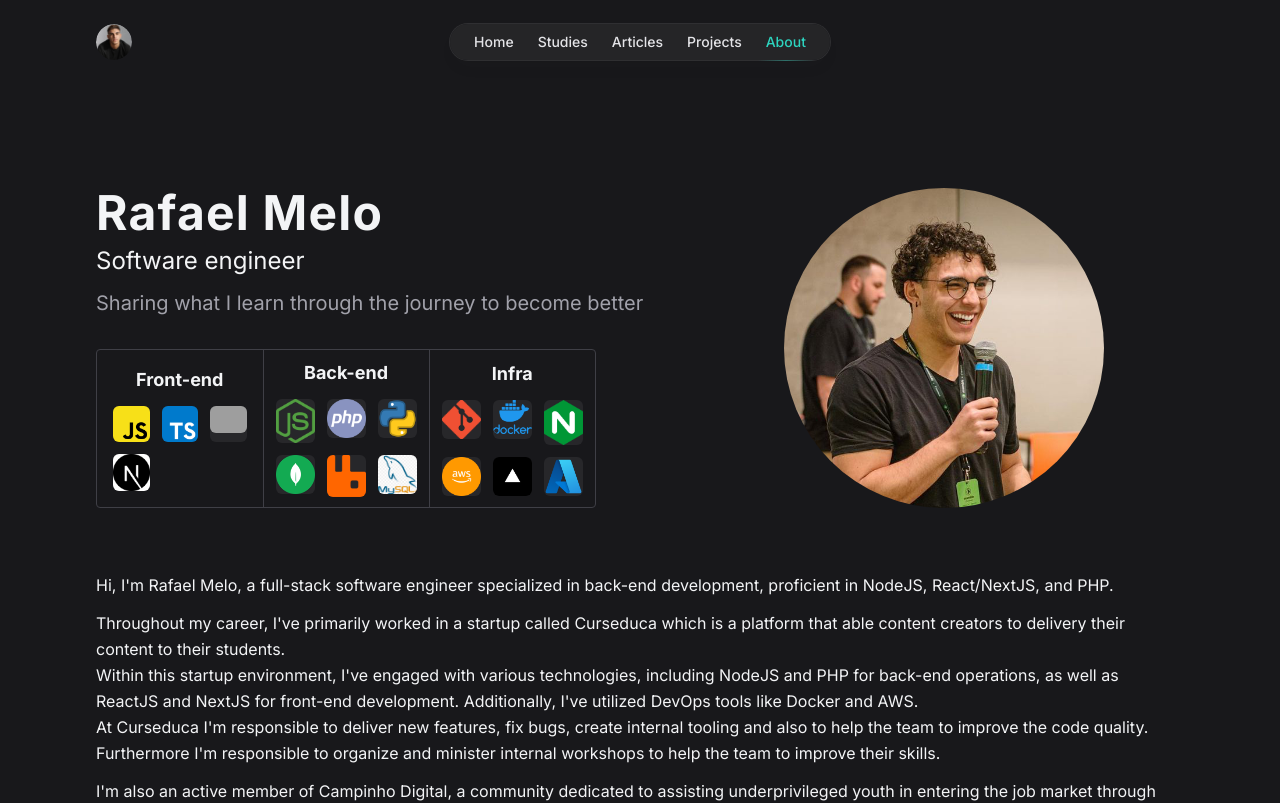
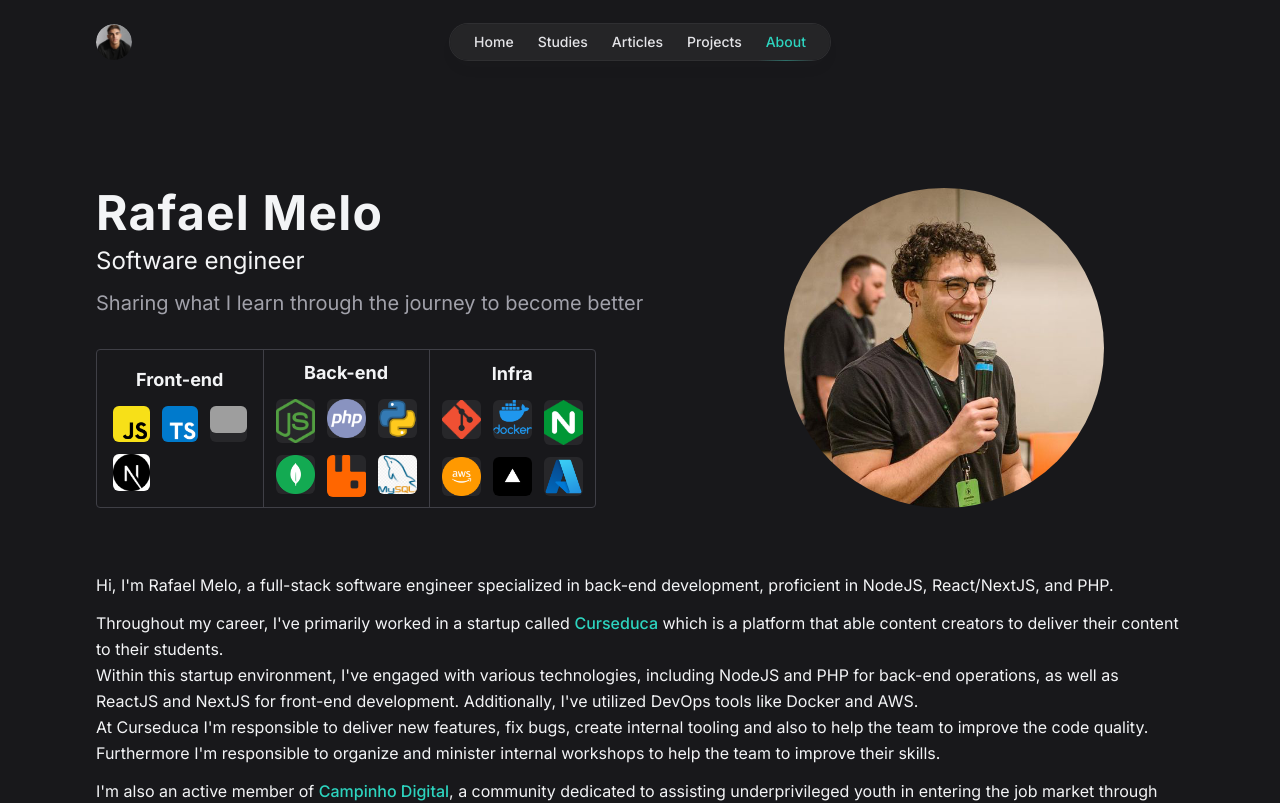
Before and after one commit to RafaLopesMelo/rafael-melo, a Next.js app: page /about in a window 1280 px wide. Shown: the top 803 px of the page. Built offline with nearby package versions, Linux system fonts and the light colour scheme; grey boxes are pictures that could not be loaded.

Commit message:
chore: improve colors

```diff
--- a/src/app/(pages)/about/page.tsx
+++ b/src/app/(pages)/about/page.tsx
@@ -1,4 +1,5 @@
 import { AboutHeader } from '@/components/about/header';
+import { Link } from '@/shared/components/Link';
 import { Paragraph } from '@/shared/components/paragraph';
 
 export default function About() {
@@ -16,10 +17,10 @@ export default function About() {
                 <Paragraph>
                     Throughout my career, I&apos;ve primarily worked in a
                     startup called{' '}
-                    <a href="https://curseduca.com" target="_blank">
+                    <Link href="https://curseduca.com" target="_blank">
                         Curseduca
-                    </a>{' '}
-                    which is a platform that able content creators to delivery
+                    </Link>{' '}
+                    which is a platform that able content creators to deliver
                     their content to their students.
                     <br />
                     Within this startup environment, I&apos;ve engaged with
@@ -37,9 +38,12 @@ export default function About() {
 
                 <Paragraph>
                     I&apos;m also an active member of{' '}
-                    <a href="https://www.campinhodigital.org/" target="_blank">
+                    <Link
+                        href="https://www.campinhodigital.org/"
+                        target="_blank"
+                    >
                         Campinho Digital
-                    </a>
+                    </Link>
                     , a community dedicated to assisting underprivileged youth
                     in entering the job market through technology.
                 </Paragraph>
--- a/src/components/home/current-studies/index.tsx
+++ b/src/components/home/current-studies/index.tsx
@@ -1,8 +1,8 @@
+import { Link } from '@/shared/components/Link';
 import { Heading } from '@/shared/components/heading';
 import { Paragraph } from '@/shared/components/paragraph';
 import { Text } from '@/shared/components/text';
 import { ListStudies } from '@/shared/services/studies/list';
-import Link from 'next/link';
 import { IoChevronForward } from 'react-icons/io5';
 
 type StudyItemProps = {
@@ -29,7 +29,7 @@ const StudyItem = (props: StudyItemProps) => {
             </Text>
             <div className="flex items-end">
                 <Link
-                    className="text-main-400 hover:text-main-500 ml-auto flex items-center mt-2"
+                    className="ml-auto flex items-center mt-2"
                     href="/studies"
                 >
                     See more
--- a/src/components/studies/item/index.tsx
+++ b/src/components/studies/item/index.tsx
@@ -1,9 +1,9 @@
-import Link from 'next/link';
 import { IoChevronForward } from 'react-icons/io5';
 
 import { Heading } from '@/shared/components/heading';
 import { Paragraph } from '@/shared/components/paragraph';
 import { Text } from '@/shared/components/text';
+import { Link } from '@/shared/components/Link';
 
 type StudyItemProps = {
     title: string;
@@ -47,7 +47,7 @@ export const StudyItem = (props: StudyItemProps) => {
                 <Link
                     data-disabled={props.articles.length === 0}
                     href="#"
-                    className="flex items-center font-medium text-main-500 gap-1 data-[disabled='true']:cursor-not-allowed data-[disabled='true']:opacity-70"
+                    className="flex items-center gap-1"
                 >
                     Read articles
                     <IoChevronForward className="text-xs" />
--- /dev/null
+++ b/src/shared/components/Link/index.tsx
@@ -0,0 +1,26 @@
+import React from 'react';
+import NextLink from 'next/link';
+import { twMerge } from 'tailwind-merge';
+
+type LinkProps = React.AnchorHTMLAttributes<HTMLAnchorElement> & {
+    href: string;
+};
+
+export const Link = ({ href, className, children, ...props }: LinkProps) => {
+    const isUrl = href.startsWith('http');
+
+    const Tag = isUrl ? 'a' : NextLink;
+
+    return (
+        <Tag
+            href={href}
+            className={twMerge(
+                "text-main-400 hover:text-main-500 data-[disabled] font-medium data-[disabled='true']:cursor-not-allowed data-[disabled='true']:opacity-70",
+                className
+            )}
+            {...props}
+        >
+            {children}
+        </Tag>
+    );
+};
```
